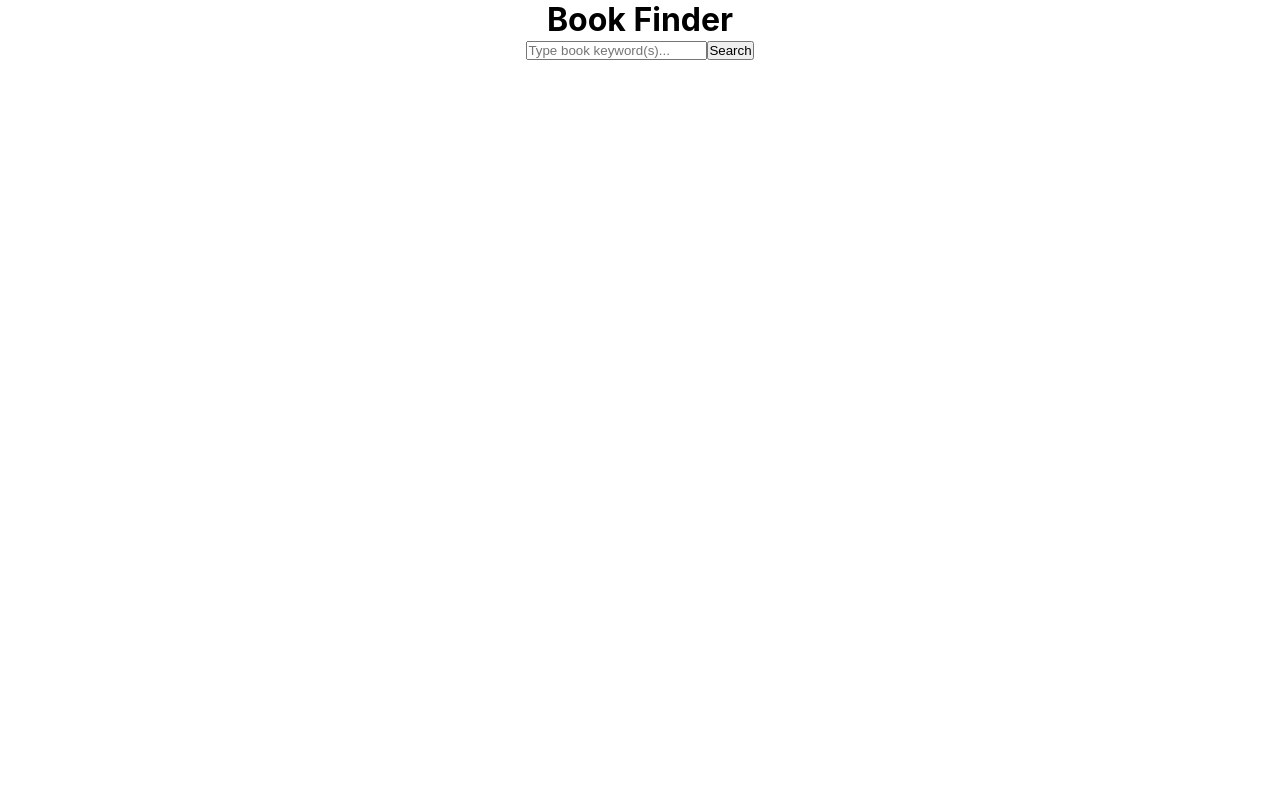
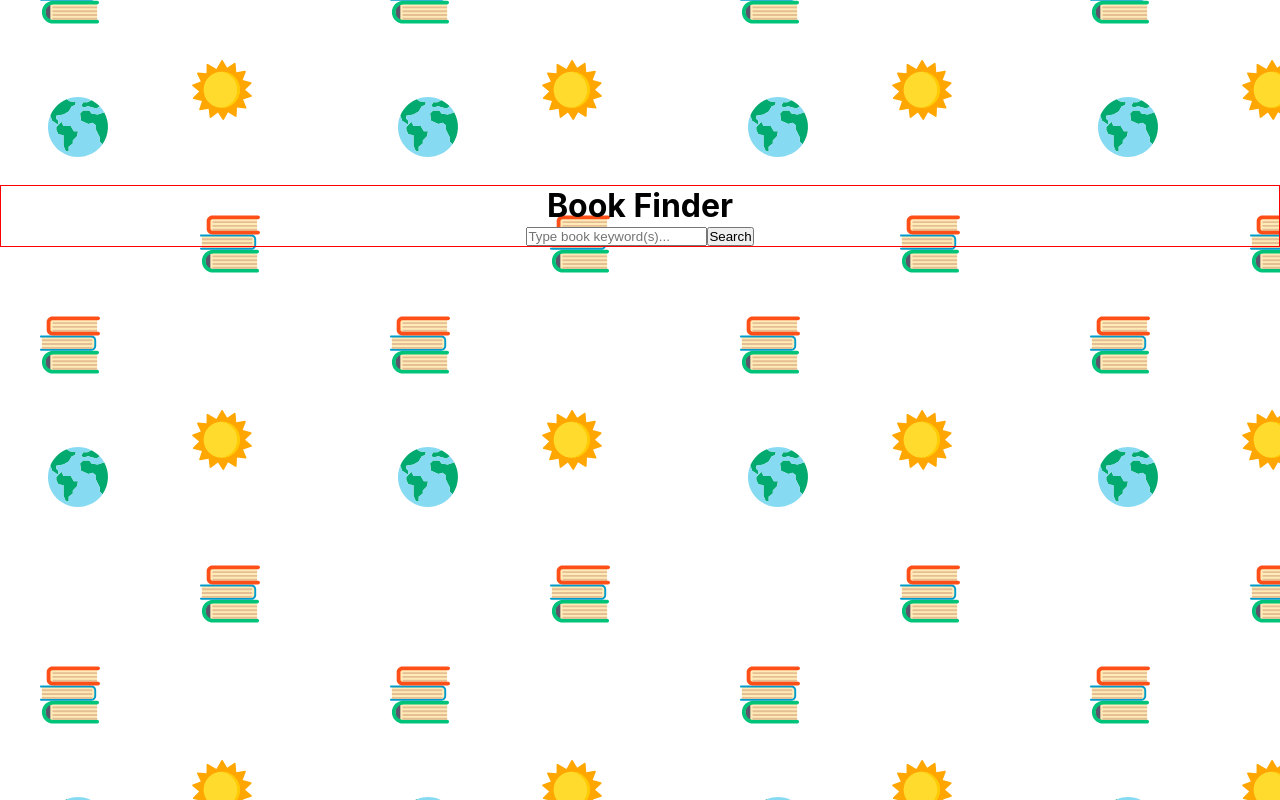
Before and after one commit to eduardoltorres/book-finder, a React (Create React App) app: page / in a window 1280 px wide. Built offline with nearby package versions, Linux system fonts and the light colour scheme.

Commit message:
add bg pattern

```diff
--- a/src/components/App.js
+++ b/src/components/App.js
@@ -15,8 +15,10 @@ class App extends Component {
     return (
       <div className="wrapper">
         <header>
-          <h1>Book Finder</h1>
-          <SearchInput addBook={this.addBook} />
+          <div className="header-container">
+            <h1>Book Finder</h1>
+            <SearchInput addBook={this.addBook} />
+          </div>
         </header>
         <div className="books-container">
           <ul className="books">
--- a/src/css/style.css
+++ b/src/css/style.css
@@ -12,6 +12,7 @@ body {
     sans-serif;
   -webkit-font-smoothing: antialiased;
   -moz-osx-font-smoothing: grayscale;
+  background: url("../images/pattern.svg");
 }
 
 code {
@@ -27,11 +28,24 @@ ul {
 
 .wrapper {
   width: 100%;
+  height: 100vh;
+  display: flex;
+  flex-wrap: wrap;
+  align-items: center;
   text-align: center;
 }
 
+header {
+  flex: 100%;
+}
+
+.header-container {
+  border: 1px solid red;
+}
+
 .books-container {
-  width: 100%;
+  flex: 100%;
+  text-align: center;
 }
 
 .books {
```
Also changed, not shown: src/images/pattern.svg (added).
